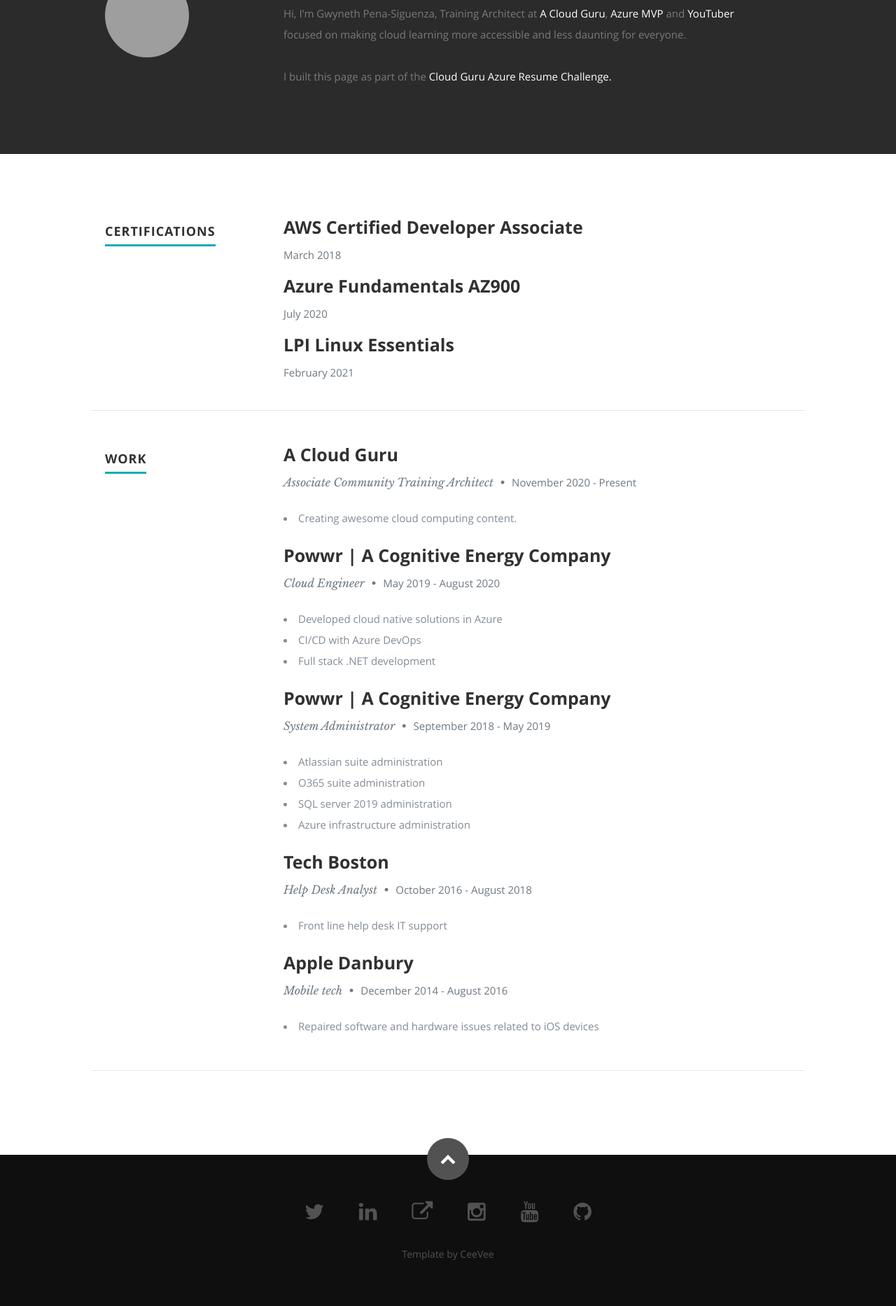
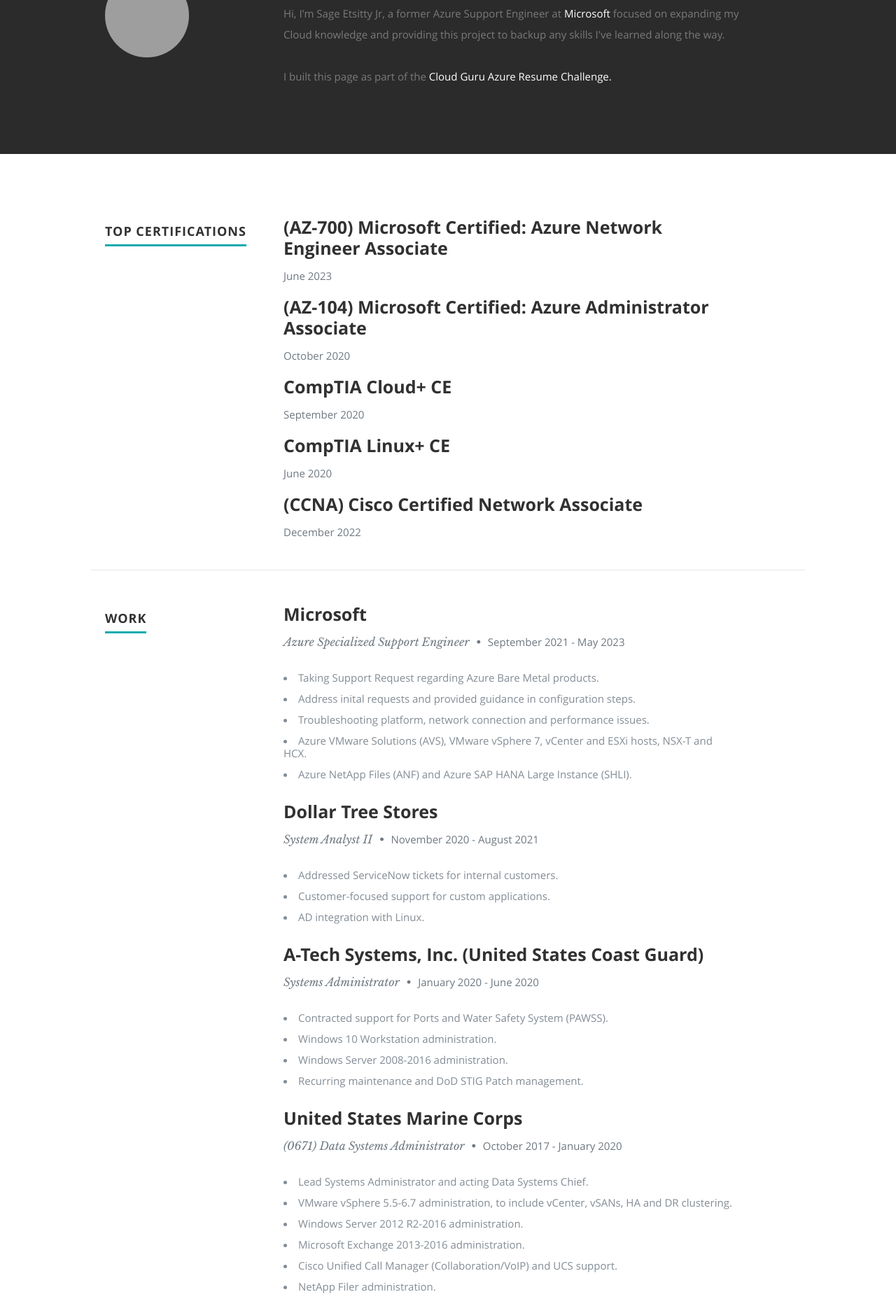
Before and after one commit to sagee-git/azure-resume, a plain HTML site: page frontend/index.html in a window 1280 px wide. Shown: the part 934-2800 px from the top of the page at 70% size. Drawn offline with nearby package versions, Linux system fonts and the light colour scheme; grey boxes are pictures that could not be loaded; a script that the page names is missing.

Commit message:
Modified the index.html file to the Azure Resume

```diff
--- a/frontend/index.html
+++ b/frontend/index.html
@@ -7,7 +7,7 @@
    <!--- Basic Page Needs
    ================================================== -->
    <meta charset="utf-8">
-	<title>Gwyn's Resume</title>
+	<title>Sage's Resume</title>
 	<meta name="description" content="">
 	<meta name="author" content="">
 
@@ -54,16 +54,16 @@
 
       <div class="row banner">
          <div class="banner-text">
-            <h1 class="responsive-headline">Hi, I'm Gwyn</h1>
+            <h1 class="responsive-headline">Hi, I'm Sage</h1>
 
             <p>and this page has been viewed <a id="counter"></a> times :) </p>
             <ul class="social">
-               <li><a href="https://twitter.com/madebygps"><i class="fa fa-twitter"></i></a></li>
-               <li><a href="https://madebygps.com"><i class="fa fa-external-link"></i></a></li>
-               <li><a href="https://linkedin.com/in/gwyneth-pena"><i class="fa fa-linkedin"></i></a></li>
-               <li><a href="https://instagram.com/madebygps"><i class="fa fa-instagram"></i></a></li>
-               <li><a href="https://youtube.com/madebygps"><i class="fa fa-youtube"></i></a></li>
-               <li><a href="https://github.com/madebygps/cgc-azure-resume"><i class="fa fa-github"></i></a></li>
+               <!-- <li><a href="https://twitter.com/madebygps"><i class="fa fa-twitter"></i></a></li> -->
+               <!-- <li><a href="https://madebygps.com"><i class="fa fa-external-link"></i></a></li> -->
+               <li><a href="https://linkedin.com/in/sageetsitty"><i class="fa fa-linkedin"></i></a></li>
+               <li><a href="https://instagram.com/sageetsitty/"><i class="fa fa-instagram"></i></a></li>
+               <!-- <li><a href="https://youtube.com/madebygps"><i class="fa fa-youtube"></i></a></li> -->
+               <li><a href="https://github.com/sagee-git/azure-resume"><i class="fa fa-github"></i></a></li>
             </ul>
          </div>
       </div>
@@ -91,8 +91,7 @@
 
             <h2>ABOUT ME</h2>
 
-            <p> Hi, I'm Gwyneth Pena-Siguenza, <span>Training Architect at <a href="https://acloud.guru">A Cloud Guru</a></span>, <span> <a href="https://mvp.microsoft.com/en-us/PublicProfile/5003866">Azure MVP</a></span>
-               and <span><a href="https://youtube.com/madebygps">YouTuber</a></span> focused on making cloud learning more accessible and less daunting for everyone.
+            <p> Hi, I'm Sage Etsitty Jr, <span>a former Azure Support Engineer at <a href="https://microsoft.com">Microsoft</a></span> focused on expanding my Cloud knowledge and providing this project to backup any skills I've learned along the way.
 
          </br>
       </br>
@@ -115,7 +114,7 @@
       <div class="row education">
 
          <div class="three columns header-col">
-            <h1><span>Certifications</span></h1>
+            <h1><span>Top Certifications</span></h1>
          </div>
 
          <div class="nine columns main-col">
@@ -124,8 +123,8 @@
 
                <div class="twelve columns">
 
-                  <h3>AWS Certified Developer Associate</h3>
-                  <p class="info"><em class="date">March 2018</em></p>
+                  <h3>(AZ-700) Microsoft Certified: Azure Network Engineer Associate</h3>
+                  <p class="info"><em class="date">June 2023</em></p>
 
                </div>
 
@@ -135,8 +134,8 @@
 
                <div class="twelve columns">
 
-                  <h3>Azure Fundamentals AZ900</h3>
-                  <p class="info"><em class="date">July 2020</em></p>
+                  <h3>(AZ-104) Microsoft Certified: Azure Administrator Associate</h3>
+                  <p class="info"><em class="date">October 2020</em></p>
 
                </div>
 
@@ -146,8 +145,30 @@
 
                <div class="twelve columns">
 
-                  <h3>LPI Linux Essentials</h3>
-                  <p class="info"><em class="date">February 2021</em></p>
+                  <h3>CompTIA Cloud+ CE</h3>
+                  <p class="info"><em class="date">September 2020</em></p>
+
+               </div>
+
+            </div> <!-- item end -->
+
+            <div class="row item">
+
+               <div class="twelve columns">
+
+                  <h3>CompTIA Linux+ CE</h3>
+                  <p class="info"><em class="date">June 2020</em></p>
+
+               </div>
+
+            </div> <!-- item end -->
+
+            <div class="row item">
+
+               <div class="twelve columns">
+
+                  <h3>(CCNA) Cisco Certified Network Associate</h3>
+                  <p class="info"><em class="date">December 2022</em></p>
 
                </div>
 
@@ -172,11 +193,15 @@
 
                <div class="twelve columns">
 
-                  <h3>A Cloud Guru</h3>
-                  <p class="info">Associate Community Training Architect <span>&bull;</span> <em class="date">November 2020 - Present</em></p>
+                  <h3>Microsoft</h3>
+                  <p class="info">Azure Specialized Support Engineer <span>&bull;</span> <em class="date">September 2021 - May 2023</em></p>
 
                   <p>
-                  <li>Creating awesome cloud computing content.</li>
+                  <li>Taking Support Request regarding Azure Bare Metal products.</li>
+                  <li>Address inital requests and provided guidance in configuration steps.</li>
+                  <li>Troubleshooting platform, network connection and performance issues.</li>
+                  <li>Azure VMware Solutions (AVS), VMware vSphere 7, vCenter and ESXi hosts, NSX-T and HCX.</li>
+                  <li>Azure NetApp Files (ANF) and Azure SAP HANA Large Instance (SHLI).</li>
                   </p>
 
                </div>
@@ -187,13 +212,13 @@
 
                <div class="twelve columns">
 
-                  <h3>Powwr | A Cognitive Energy Company</h3>
-                  <p class="info">Cloud Engineer <span>&bull;</span> <em class="date">May 2019 - August 2020</em></p>
+                  <h3>Dollar Tree Stores</h3>
+                  <p class="info">System Analyst II <span>&bull;</span> <em class="date">November 2020 - August 2021</em></p>
 
                   <p>
-                     <li>Developed cloud native solutions in Azure</li>
-                     <li>CI/CD with Azure DevOps</li>
-                     <li>Full stack .NET development</li>
+                     <li>Addressed ServiceNow tickets for internal customers.</li>
+                     <li>Customer-focused support for custom applications.</li>
+                     <li>AD integration with Linux.</li>
                   </p>
 
                </div>
@@ -204,14 +229,14 @@
 
                <div class="twelve columns">
 
-                  <h3>Powwr | A Cognitive Energy Company</h3>
-                  <p class="info">System Administrator <span>&bull;</span> <em class="date">September 2018 - May 2019</em></p>
+                  <h3>A-Tech Systems, Inc. (United States Coast Guard)</h3>
+                  <p class="info">Systems Administrator <span>&bull;</span> <em class="date">January 2020 - June 2020</em></p>
 
                   <p>
-                  <li>Atlassian suite administration</li>
-                  <li>O365 suite administration</li>
-                  <li>SQL server 2019 administration</li>
-                  <li>Azure infrastructure administration</li>
+                  <li>Contracted support for Ports and Water Safety System (PAWSS).</li>
+                  <li>Windows 10 Workstation administration.</li>
+                  <li>Windows Server 2008-2016 administration.</li>
+                  <li>Recurring maintenance and DoD STIG Patch management.</li>
                   </p>
 
                </div>
@@ -222,11 +247,16 @@
 
                <div class="twelve columns">
 
-                  <h3>Tech Boston</h3>
-                  <p class="info">Help Desk Analyst <span>&bull;</span> <em class="date">October 2016 - August 2018</em></p>
+                  <h3>United States Marine Corps</h3>
+                  <p class="info">(0671) Data Systems Administrator <span>&bull;</span> <em class="date">October 2017 - January 2020</em></p>
 
                   <p>
-                  <li>Front line help desk IT support</li>
+                  <li>Lead Systems Administrator and acting Data Systems Chief.</li>
+                  <li>VMware vSphere 5.5-6.7 administration, to include vCenter, vSANs, HA and DR clustering.</li>
+                  <li>Windows Server 2012 R2-2016 administration.</li>
+                  <li>Microsoft Exchange 2013-2016 administration.</li>
+                  <li>Cisco Unified Call Manager (Collaboration/VoIP) and UCS support.</li>
+                  <li>NetApp Filer administration.</li>
                   </p>
 
                </div>
@@ -237,12 +267,13 @@
 
                <div class="twelve columns">
 
-                  <h3>Apple Danbury</h3>
-                  <p class="info">Mobile tech <span>&bull;</span> <em class="date">December 2014 - August 2016</em></p>
+                  <h3>United States Marine Corps</h3>
+                  <p class="info">(0651) Cyber Network Operator <span>&bull;</span> <em class="date">February 2016 - October 2017</em></p>
 
                   <p>
-                  <li>Repaired software and hardware issues related to iOS devices</li>
-
+                  <li>Front line help desk IT support.</li>
+                  <li>Implemented Cisco networking devices like Routers and Switches.</li>
+                  <li>Repaired software and hardware issues related to Windows laptops and desktops.</li>
                   </p>
 
                </div>
@@ -268,12 +299,12 @@
          <div class="twelve columns">
 
             <ul class="social-links">
-               <li><a href="https://twitter.com/madebygps"><i class="fa fa-twitter"></i></a></li>
-               <li><a href="https://linkedin.com/in/gwyneth-pena"><i class="fa fa-linkedin"></i></a></li>
-               <li><a href="https://madebygps.com"><i class="fa fa-external-link"></i></a></li>
-               <li><a href="https://instagram.com/madebygps"><i class="fa fa-instagram"></i></a></li>
-               <li><a href="https://youtube.com/madebygps"><i class="fa fa-youtube"></i></a></li>
-               <li><a href="https://github.com/madebygps/cgc-azure-resume"><i class="fa fa-github"></i></a></li>
+               <!-- <li><a href="https://twitter.com/madebygps"><i class="fa fa-twitter"></i></a></li> -->
+               <!-- <li><a href="https://madebygps.com"><i class="fa fa-external-link"></i></a></li> -->
+               <li><a href="https://linkedin.com/in/sageetsitty"><i class="fa fa-linkedin"></i></a></li>
+               <li><a href="https://instagram.com/sageetsitty/"><i class="fa fa-instagram"></i></a></li>
+               <!-- <li><a href="https://youtube.com/madebygps"><i class="fa fa-youtube"></i></a></li> -->
+               <li><a href="https://github.com/sagee-git/azure-resume"><i class="fa fa-github"></i></a></li>
             </ul>
 
             <ul class="copyright">
```
